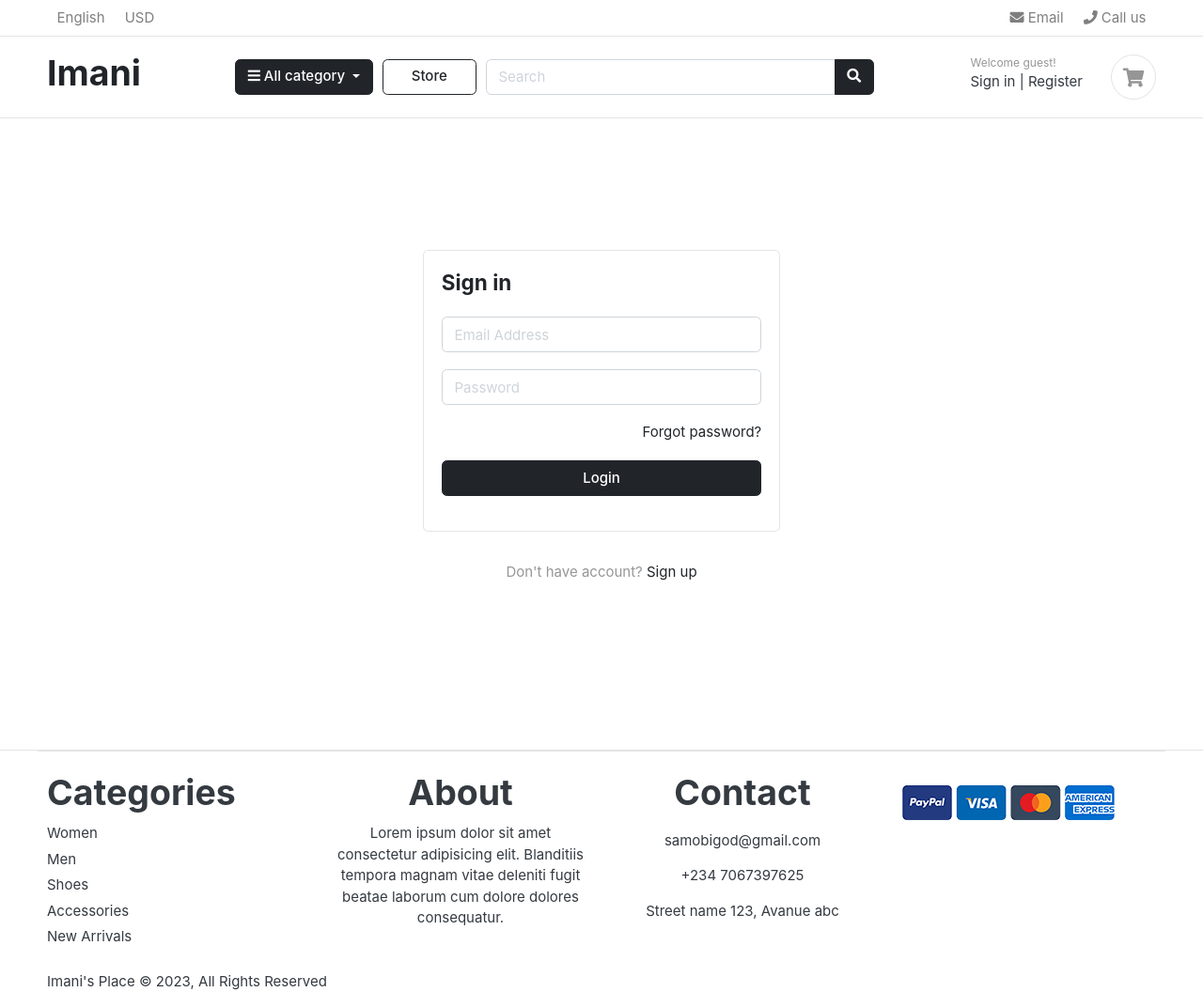
After one commit to brainzcode/imani-commerce2, a Django app: template templates/accounts/login.html in a window 1280 px wide. The commit adds this page. Shown: the whole page at 94% size. Run offline with Django 4.2, Linux system fonts and the light colour scheme; the template is opened without the code that fills it, so the values that code supplies are empty; some libraries are stand-ins or nearby versions; some web fonts are replaced.

Commit message:
user login functionality

```diff
--- a/imani/static/js/script.js
+++ b/imani/static/js/script.js
@@ -58,9 +58,7 @@ $(document).ready(function() {
 });
 // jquery end
 
-// setTimeout(function(){
-//     $('#message').fadeOut('slow')
-// }, 1000);
+
 
 
 setTimeout(() => {
--- a/static/js/script.js
+++ b/static/js/script.js
@@ -57,3 +57,8 @@ $(document).ready(function() {
 
 });
 // jquery end
+
+
+setTimeout(function(){
+    $('#message').fadeOut('slow')
+}, 2000);
--- /dev/null
+++ b/templates/accounts/login.html
@@ -0,0 +1,49 @@
+{% extends '../base.html' %}
+
+
+{% block content %}
+
+
+<section class="section-conten padding-y" style="min-height:84vh">
+
+  <!-- ============================ COMPONENT LOGIN   ================================= -->
+    <div class="card mx-auto" style="max-width: 380px; margin-top:100px;">
+
+      <div class="card-body">
+        <h4 class="card-title mb-4">Sign in</h4>
+
+        {% include 'includes/alerts.html' %}
+
+        <form action="{% url 'login' %}" method="POST">
+          {% csrf_token %}
+
+            <div class="form-group">
+         <input type="email" class="form-control" placeholder="Email Address" name="email" >
+            </div> <!-- form-group// -->
+            <div class="form-group">
+        <input type="password" class="form-control" placeholder="Password" name="password" >
+            </div> <!-- form-group// -->
+
+            <div class="form-group">
+              <a href="#" class="float-right text-dark">Forgot password?</a>
+
+            </div> <!-- form-group form-check .// -->
+            <div class="form-group">
+                <button type="submit" class="btn btn-dark btn-block"> Login  </button>
+            </div> <!-- form-group// -->
+        </form>
+        </div> <!-- card-body.// -->
+      </div> <!-- card .// -->
+
+       <p class="text-center mt-4 text-muted">Don't have account? <a href="{% url 'register' %}" class="text-dark">Sign up</a></p>
+       <br><br>
+  <!-- ============================ COMPONENT LOGIN  END.// ================================= -->
+
+
+  </section>
+  <!-- ========================= SECTION CONTENT END// ========================= -->
+
+
+
+
+{% endblock %}
--- a/templates/accounts/register.html
+++ b/templates/accounts/register.html
@@ -1,6 +1,5 @@
 {% extends '../base.html' %}
 
-{% load static %}
 
 {% block content %}
 
@@ -10,7 +9,7 @@
     <div class="card mx-auto" style="max-width:520px; margin-top:40px;">
         <article class="card-body">
           {% include 'includes/alerts.html' %}
-      <header class="mb-5"><h4 class="card-title text-center">Sign up</h4></header>
+      <header class="mb-5"><h4 class="card-title">Sign up</h4></header>
       <form action="{% url 'register' %}" method="POST">
         {% csrf_token %}
 
--- a/templates/includes/alerts.html
+++ b/templates/includes/alerts.html
@@ -3,7 +3,7 @@
   <div id="message" class="container">
     <div{% if message.tags %} class="alert alert-{{ message.tags }}"{% endif %} role="alert">
       <button type="button" class="close" data-dismiss="alert"><span aria-hidden="true">&times</span></button>
-        {% if message.level == DEFAULT_MESSAGE_LEVELS.ERROR %}Important: {% endif %}
+        {% if message.level == DEFAULT_MESSAGE_LEVELS.ERROR %}Error: {% endif %}
         {{ message }}
     </div>
   </div>
--- a/templates/includes/navbar.html
+++ b/templates/includes/navbar.html
@@ -66,6 +66,7 @@
                 </div> <!-- col.// -->
                 <div class="col-lg-3 col-sm-6 col-8 order-2 order-lg-3">
                     <div class="d-flex justify-content-end mb-3 mb-lg-0">
+                        {% if user.id is None %}
                         <div class="widget-header">
                             <small class="title text-muted">Welcome guest!</small>
                             <div>
@@ -73,6 +74,17 @@
                                 <a href="{% url 'register' %}"> Register</a>
                             </div>
                         </div>
+                        {% else %}
+
+                        <div class="widget-header">
+                            <small class="title text-muted">Welcome {{ user.first_name }}!</small>
+                            <div>
+                                <a href="#">Dashboard</a> <span class="dark-transp"> | </span>
+                                <a href="{% url 'logout' %}"> Logout</a>
+                            </div>
+                        </div>
+
+                        {% endif %}
                         <a href="{% url 'cart' %}" class="widget-header pl-3 ml-3">
                             <div class="icon icon-sm rounded-circle border"><i class="fa fa-shopping-cart"></i>
                             </div>
```
Also changed, not shown: accounts/views.py (+20 -3 lines).
